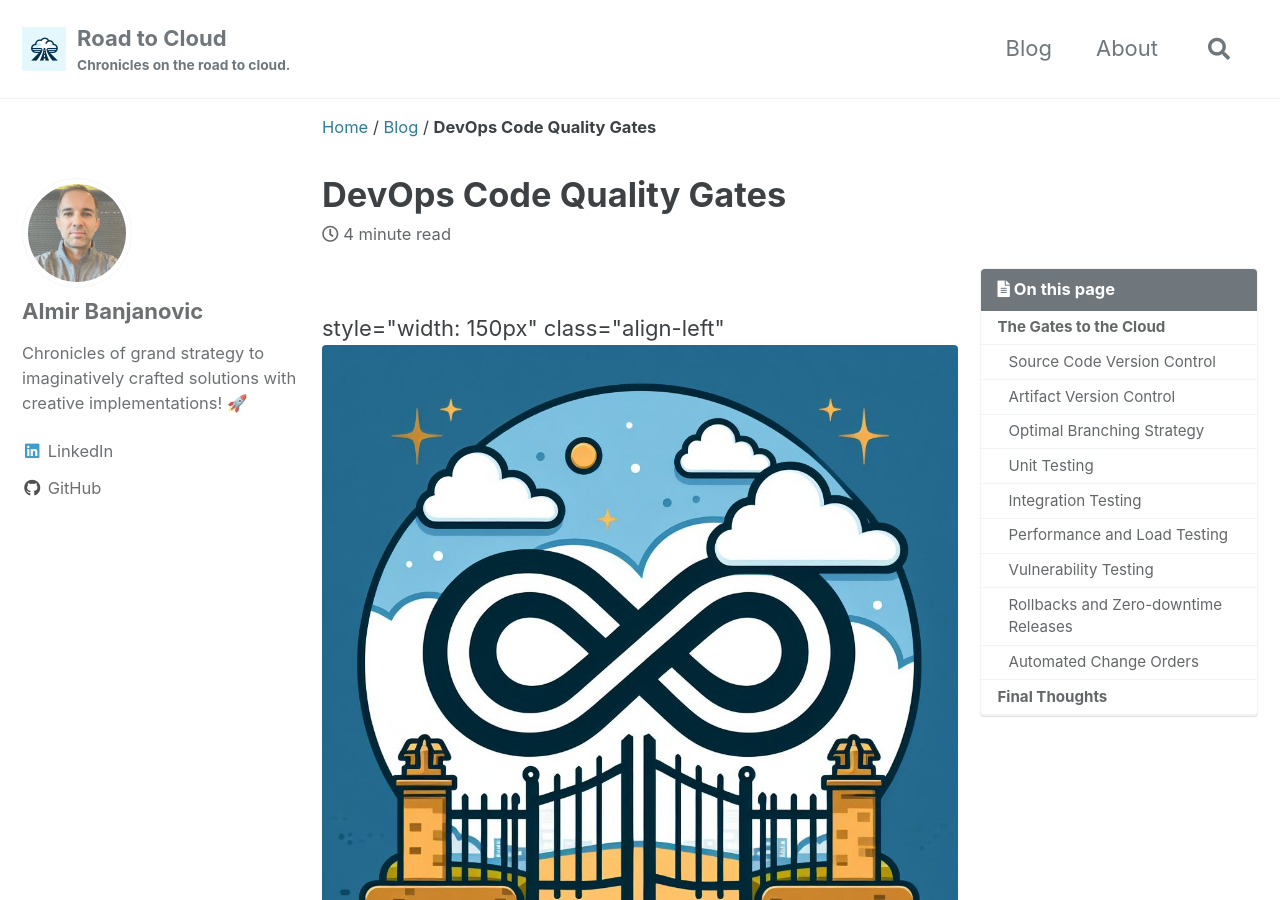
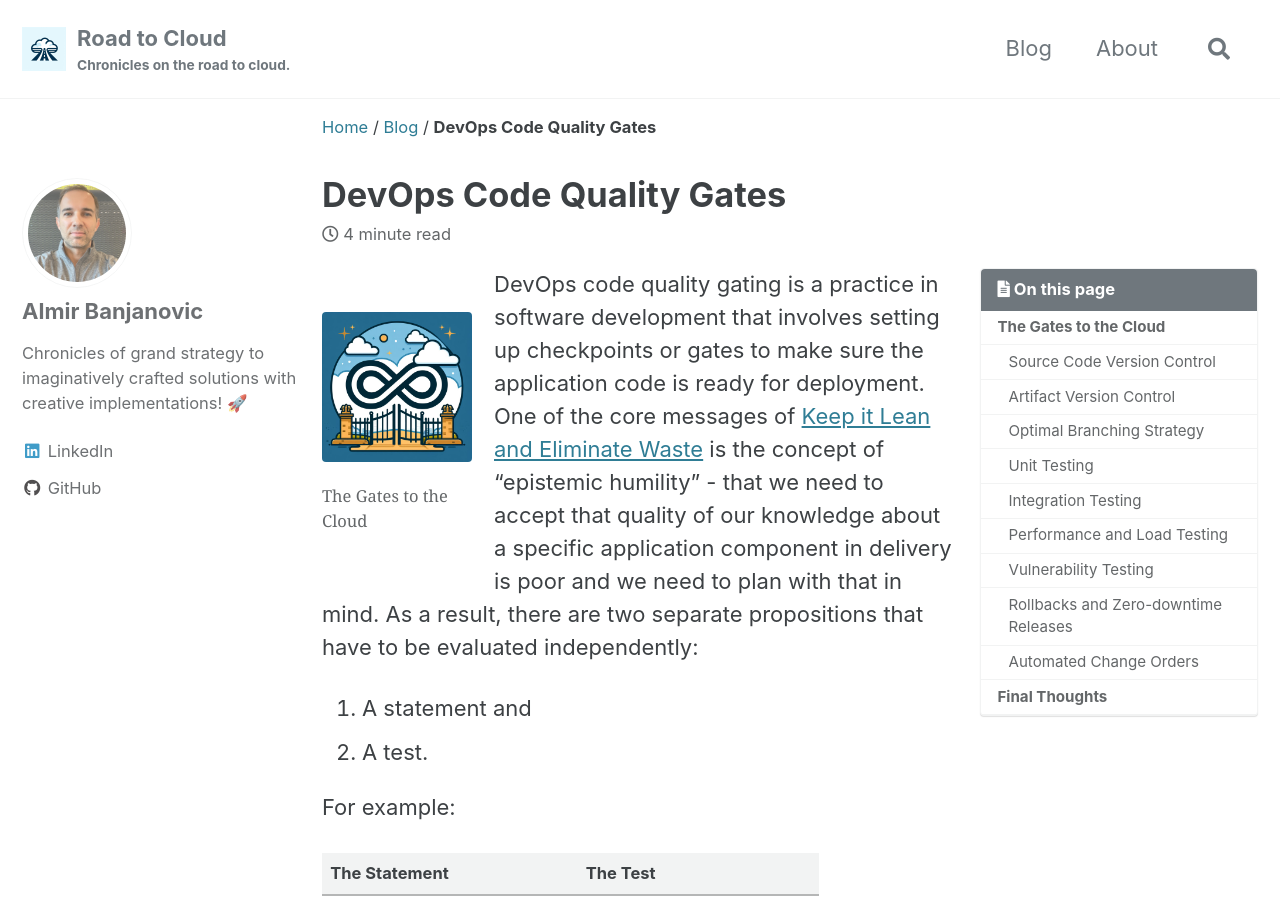
Before and after one commit to almirbanjanovic/roadtocloud.github.io, a Jekyll site: the page built from blog/_posts/2023-12-28-devops-gates.md, in a window 1280 px wide and 900 px high. Built offline with Jekyll 4.4.1, drawn with Linux system fonts in a browser that asks for light colours; cached includes are drawn as plain includes.

Commit message:
Update 2023-12-28-devops-gates.md

```diff
--- a/blog/_posts/2023-12-28-devops-gates.md
+++ b/blog/_posts/2023-12-28-devops-gates.md
@@ -11,7 +11,7 @@ tags:
   - strategy
 ---
 
-<figure> style="width: 150px" class="align-left"
+<figure style="width: 150px" class="align-left">
 	<a href="/assets/images/devops-gating.jpg"><img src="/assets/images/devops-gating.jpg"></a>
 	<figcaption>The Gates to the Cloud</figcaption>
 </figure>
```
